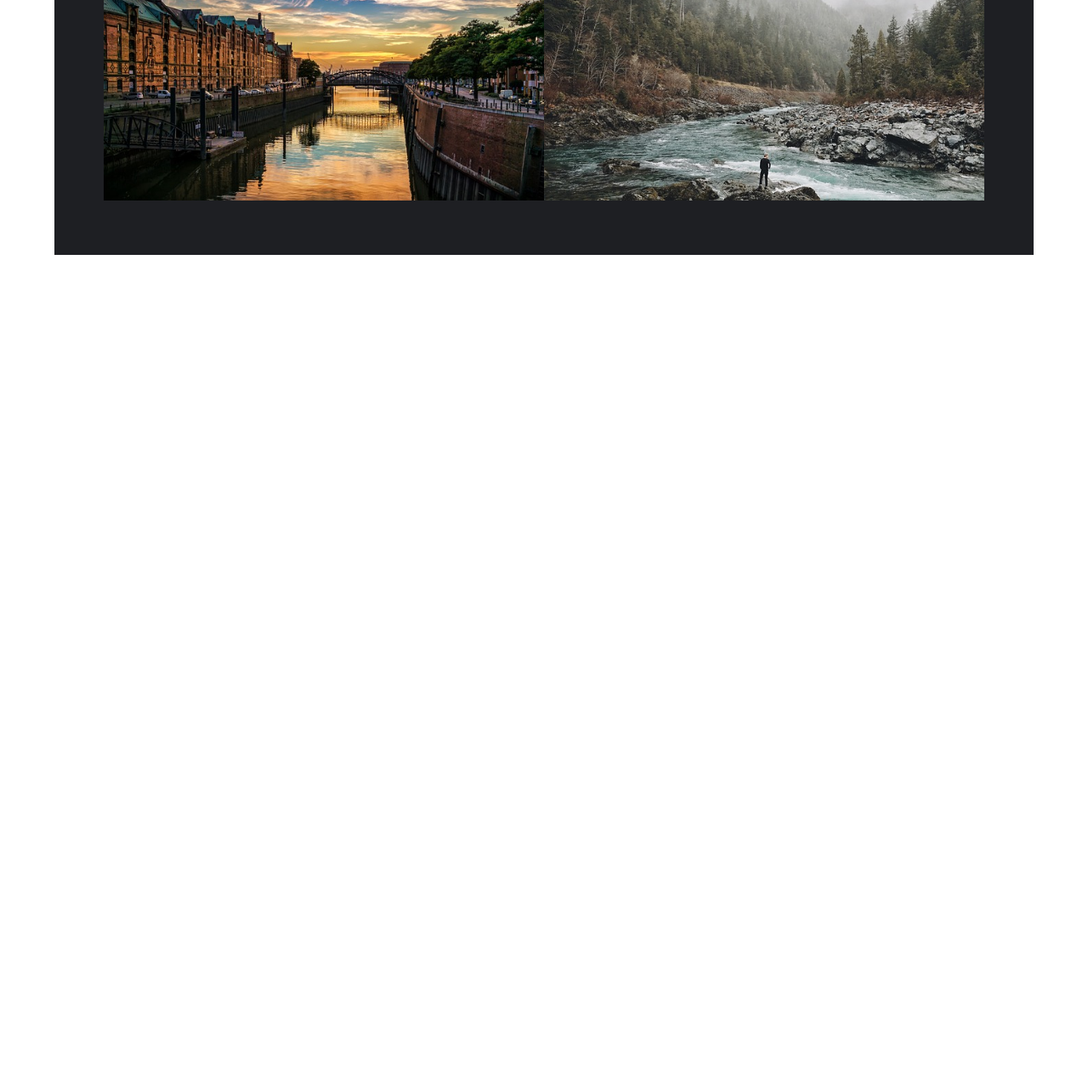
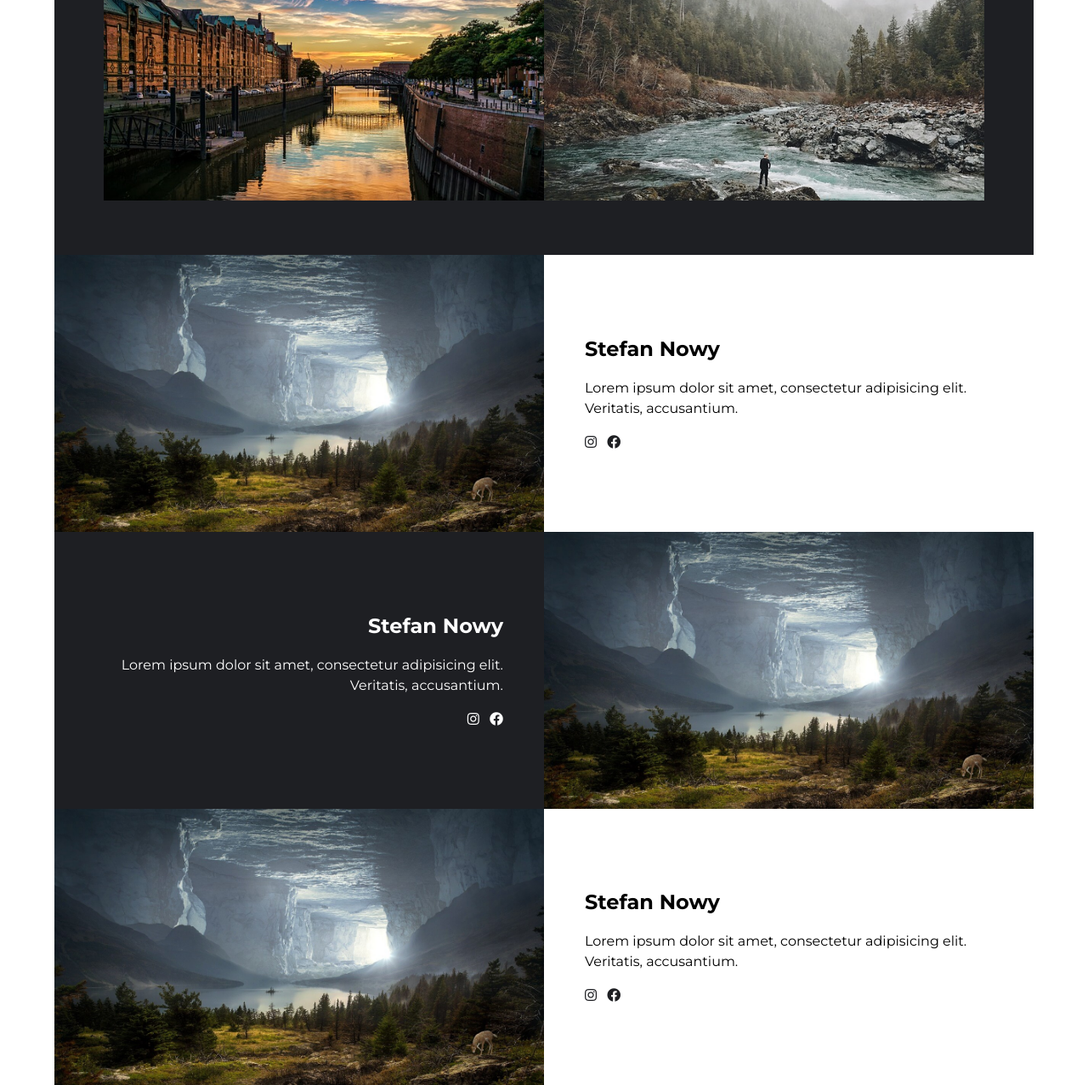
Before and after one commit to sfait/mistic, a plain HTML site: page index.html in a window 1280 px wide. Shown: the part 1636-2913 px from the top of the page at 85% size. Before the commit the page ends 1936 px from the top, so only its background shows below. Drawn offline with Linux system fonts and the light colour scheme.

Commit message:
Add about-us

```diff
--- a/css/style.css
+++ b/css/style.css
@@ -5,6 +5,7 @@
   --third-color: #000;
   --fourth-color: rgba(170, 165, 165, 0.4);
   --fifth-color: rgba(30, 31, 35, 0.5);
+  --sixth-color: #64a43c;
 }
 
 /* general */
@@ -192,6 +193,72 @@ body {
     left: 0;
 }
 
+/* about-us */
+.about-us {
+    margin-bottom: 5rem;
+}
+
+.about-us-header {
+    display: none;
+}
+
+.about-us-wrapper {
+    padding: 0;
+    background: var(--second-color);
+}
+
+.about-us-box {
+    display: flex;
+    flex-direction: row;
+    align-items: center;
+    justify-content: center;
+}
+
+.about-us-box span {
+    color: var(--base-color);
+    transition: color 0.3s;
+}
+
+.about-us-box span:hover {
+    color: var(--sixth-color);
+}
+
+.about-us-box a {
+    text-decoration: none;
+}
+
+.about-us-box a:first-of-type {
+    margin-right: 0.5rem;
+}
+
+.about-us-text {
+    width: 50%;
+    padding: 0 3rem;
+    text-align: left;
+}
+
+.about-us-box-second {
+    background: var(--base-color);
+    color: var(--second-color);
+}
+
+.about-us-box-second .about-us-text {
+    text-align: right;
+}
+
+.about-us-box-second span {
+    color: var(--second-color);
+}
+
+.about-us img {
+    width: 50%;
+}
+
+.fifth-header {
+    margin: 0 0 0.5rem;
+    font-size: 1.5rem;
+}
+
 /* media queries*/
 @media only screen and (min-width: 700px) {}
     .story-paragraph {
--- a/index.html
+++ b/index.html
@@ -61,6 +61,68 @@
                 </div>
             </div>
         </section>
+        <section class="about-us">
+            <h3 class="about-us-header">About us</h3>
+            <div class="about-us-wrapper wrapper">
+                <div class="about-us-box">
+                    <img src="img/background-photo.jpg" />
+                    <div class="about-us-text">
+                        <h5 class="fifth-header">Stefan Nowy</h5>
+                        <p class="about-us-paragraph">
+                            Lorem ipsum dolor sit amet, consectetur adipisicing elit. Veritatis, accusantium.
+                        </p>
+                        <div class="social-icons">
+                            <a href="https://www.instagram.com/" target="_blank" title="Instagram">
+                                <span class="fab fa-instagram" aria-hidden="true"></span>
+                                <span class="sr-only">Instagram</span>
+                            </a>
+                            <a href="https://www.facebook.com/" target="_blank" title="Facebook">
+                                <span class="fab fa-facebook" aria-hidden="true"></span>
+                                <span class="sr-only">Facebook</span>
+                            </a>
+                        </div>
+                    </div>
+                </div>
+                <div class="about-us-box about-us-box-second">
+                    <div class="about-us-text">
+                        <h5 class="fifth-header">Stefan Nowy</h5>
+                        <p class="about-us-paragraph">
+                            Lorem ipsum dolor sit amet, consectetur adipisicing elit. Veritatis, accusantium.
+                        </p>
+                        <div class="social-icons">
+                            <a href="https://www.instagram.com/" target="_blank" title="Instagram">
+                                <span class="fab fa-instagram" aria-hidden="true"></span>
+                                <span class="sr-only">Instagram</span>
+                            </a>
+                            <a href="https://www.facebook.com/" target="_blank" title="Facebook">
+                                <span class="fab fa-facebook" aria-hidden="true"></span>
+                                <span class="sr-only">Facebook</span>
+                            </a>
+                        </div>
+                    </div>
+                    <img src="img/background-photo.jpg" />
+                </div>
+                <div class="about-us-box">
+                    <img src="img/background-photo.jpg" />
+                    <div class="about-us-text">
+                        <h5 class="fifth-header">Stefan Nowy</h5>
+                        <p class="about-us-paragraph">
+                            Lorem ipsum dolor sit amet, consectetur adipisicing elit. Veritatis, accusantium.
+                        </p>
+                        <div class="social-icons">
+                            <a href="https://www.instagram.com/" target="_blank" title="Instagram">
+                                <span class="fab fa-instagram" aria-hidden="true"></span>
+                                <span class="sr-only">Instagram</span>
+                            </a>
+                            <a href="https://www.facebook.com/" target="_blank" title="Facebook">
+                                <span class="fab fa-facebook" aria-hidden="true"></span>
+                                <span class="sr-only">Facebook</span>
+                            </a>
+                        </div>
+                    </div>
+                </div>
+            </div>
+        </section>
     </main>
     <div class="background">
         <div class="background-shadow"></div>
```
